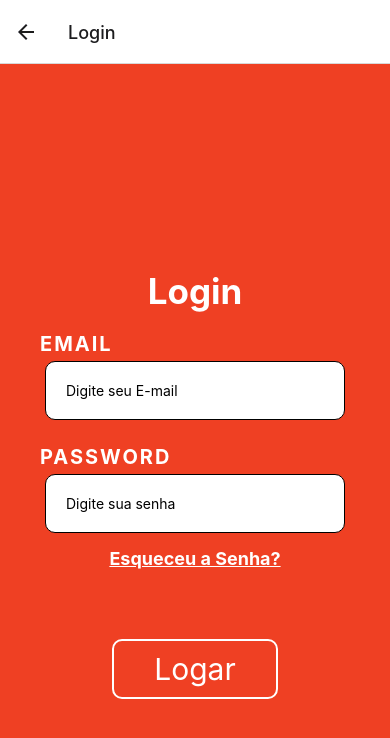
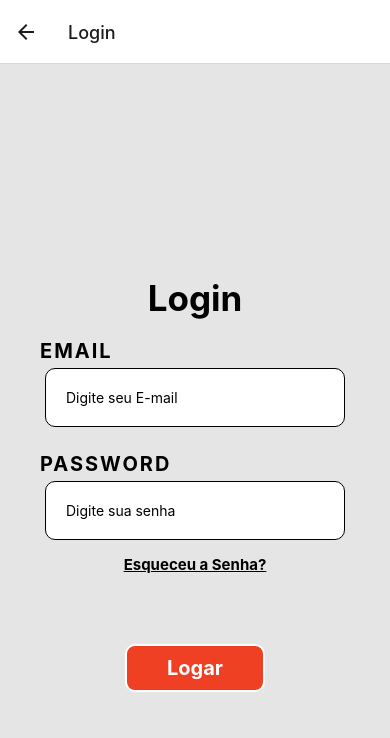
Before and after one commit to GabrielCostaMarques/SprintMobile, a React Native app: screen /Login in a window 390 px wide. Shown: the top 738 px of the page. Built offline with nearby package versions, Linux system fonts and the light colour scheme; what react-native-localhost would draw is missing.

Commit message:
Estilizando tela login

```diff
--- a/src/Telas/Chat.js
+++ b/src/Telas/Chat.js
@@ -54,7 +54,8 @@ const App = () => {
             <View style={{ alignSelf: item.isSent ? "flex-end" : "flex-start" }}>
               <View
                 style={{
-                  backgroundColor: item.isSent ? "#4CAF50" : "#007AFF",
+                  backgroundColor: item.isSent ? "grey" : "#ff573d",
+                  color: "#000",
                   padding: 10,
                   borderRadius: 10,
                   margin: 5,
@@ -86,7 +87,7 @@ const App = () => {
           <TouchableOpacity
             onPress={sendMessage}
             style={{
-              backgroundColor: "#007AFF",
+              backgroundColor: "#ff573d",
               padding: 8,
               borderRadius: 5,
               marginLeft: 8,
--- a/src/Telas/Intro.js
+++ b/src/Telas/Intro.js
@@ -13,8 +13,7 @@ const Home = ({ navigation }) => {
         <Text style={styles.titulo}>Seja Bem Vindo !</Text>
         <TypingAnimation
           style={styles.subtitulo}
-          text="Somos a ByteWizards. Aqui está uma prévia da ferramenta utilizando
-          ChatGPT"
+          text="Suporte com Inteligência Artificial"
         />
       </View>
 
--- a/src/Telas/Login.js
+++ b/src/Telas/Login.js
@@ -121,7 +121,7 @@ export default Login;
 const style = StyleSheet.create({
   container: {
     flex: 1,
-    backgroundColor: "#ef4023",
+    backgroundColor: "#e5e5e5",
     justifyContent: "center",
     alignItems: "center",
   },
@@ -129,14 +129,14 @@ const style = StyleSheet.create({
   title: {
     fontSize: 35,
     fontWeight: "bold",
-    color: "white",
+    color: "black",
   },
 
   titleInput: {
     fontSize: 20,
     fontWeight: "bold",
     letterSpacing: 2,
-    color: "#fff",
+    color: "black",
     marginTop: 20,
   },
 
@@ -152,7 +152,7 @@ const style = StyleSheet.create({
   },
 
   btnLogin: {
-    fontSize: 30,
+    fontSize: 20,
     backgroundColor: "#ef4023",
     position: "relative",
     top: 60,
@@ -163,17 +163,18 @@ const style = StyleSheet.create({
     borderWidth: 2,
   },
   btnText: {
-    fontSize: 30,
+    fontSize: 20,
     color: "white",
+    fontWeight:"bold"
   },
 
   esqueceuSenhaText: {
     textDecorationStyle: "solid",
     textDecorationLine: "underline",
     marginVertical: 10,
-    fontSize: 18,
+    fontSize: 15,
     fontWeight: "bold",
-    color: "white",
+    color: "black",
   },
 
   modalContainer: {
--- a/src/Telas/Register.js
+++ b/src/Telas/Register.js
@@ -119,7 +119,7 @@ const style = StyleSheet.create({
     flex: 1,
     justifyContent: "center",
     alignItems: "center",
-    backgroundColor: "#ee5e5e5",
+    backgroundColor: "#e5e5e5",
     padding: 20,
   },
 
--- a/src/components/apiGPT.js
+++ b/src/components/apiGPT.js
@@ -1,6 +1,6 @@
 import axios from 'axios';
 
-const API_KEY = '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';
+const API_KEY = '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';
 
 export const respostaApiGPT = async (mensagemUser) => {
   const apiChat = axios.create({
```
